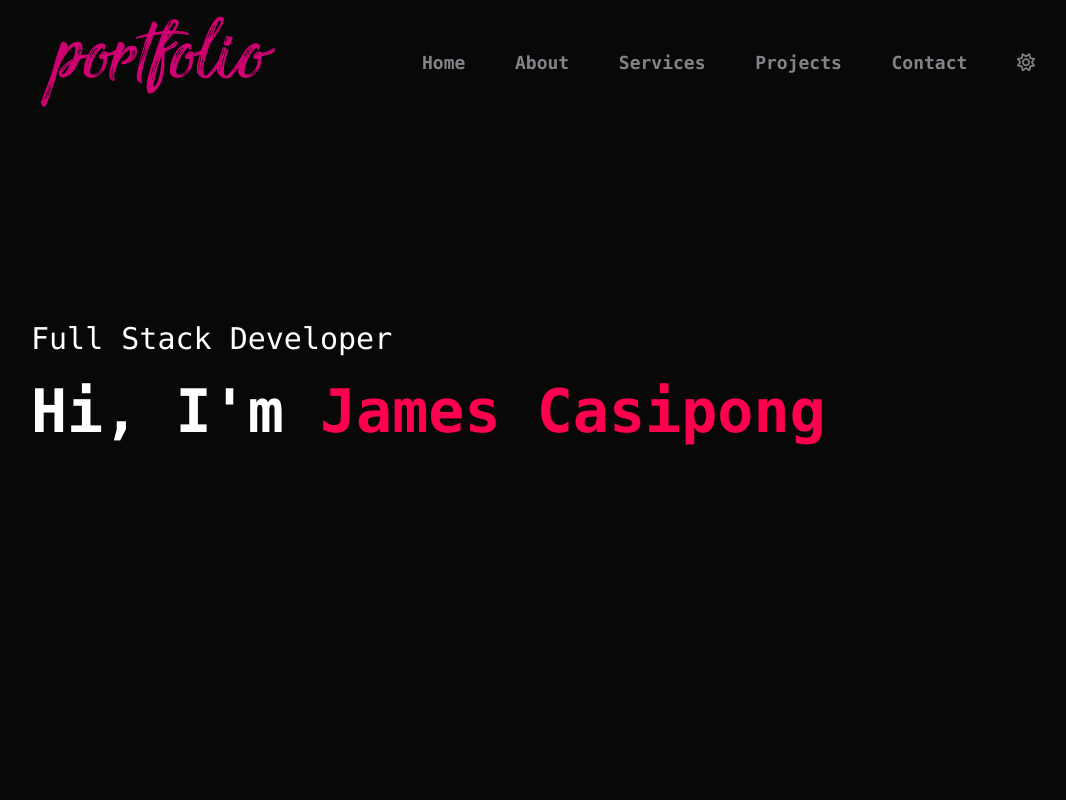
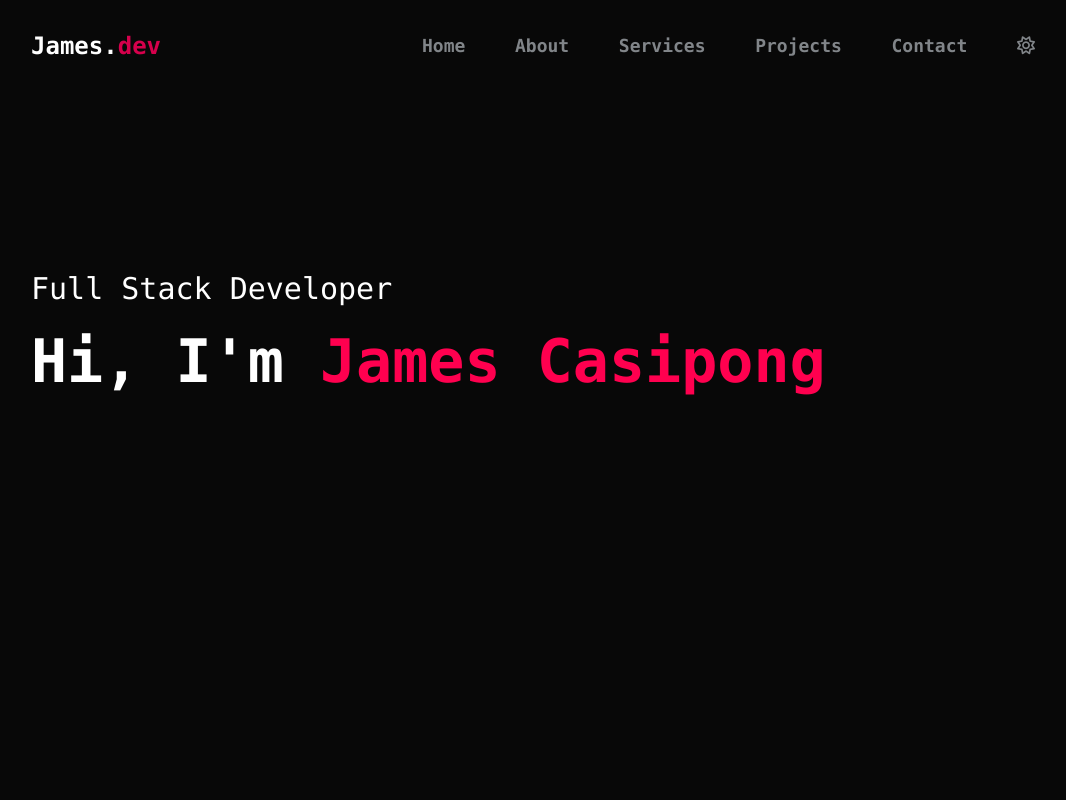
Before and after one commit to jamescasipong/sample-portfolio, a plain HTML site: page index.html in a window 1280 px wide. Shown: the top 800 px of the page, without its empty margins (97-1163 px from the left). Drawn offline with Linux system fonts and the light colour scheme.

Commit message:
update logo nav

```diff
--- a/index.html
+++ b/index.html
@@ -17,7 +17,7 @@
     <div id="header">
       <div class="container">
         <nav>
-          <img src="images/logo.png" class="logo" />
+          <h1 class="h1-logo">James.<span>dev</span></span></h1>
           <ul id="sidemenu">
             <li><a href="#" onclick="scrollToAbout('0')">Home</a></li>
             <li><a href="#" onclick="scrollToAbout('1')">About</a></li>
--- a/style.css
+++ b/style.css
@@ -10,6 +10,10 @@ body {
   color: #fff;
   overflow-y: hidden;
   overflow-x: hidden;
+}
+
+.h1-logo span {
+  color: #d6004c;
 }
 
 ::-webkit-scrollbar {
@@ -99,6 +103,7 @@ nav {
   align-items: center;
   justify-content: space-between;
   flex-wrap: wrap;
+  padding-top: 15px;
 }
 
 .logo {
```
